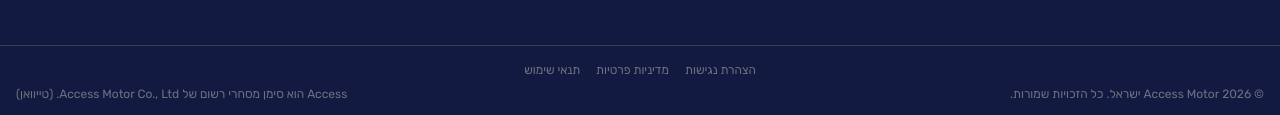
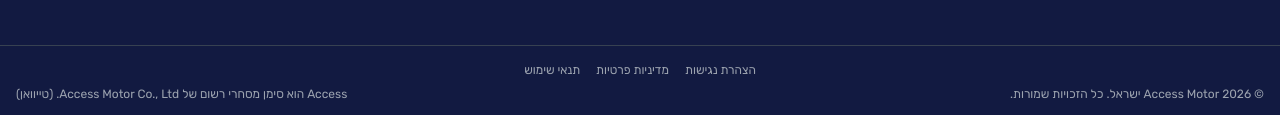
Before and after one commit to Almush-ops/access-motor-israel, an Astro site: page / in a window 1280 px wide. Shown: the part 5981-6096 px from the top of the page. Built offline with nearby package versions, Linux system fonts and the light colour scheme; Astro itself is replaced by a stand-in of ours.

Commit message:
Fix accessibility contrast in footer
- Changed bottom bar text from text-gray-500 to text-gray-400
- Improves contrast ratio on dark background for WCAG compliance

Co-Authored-By: Claude Opus 4.6 <noreply@anthropic.com>

```diff
--- a/src/components/Footer.astro
+++ b/src/components/Footer.astro
@@ -113,7 +113,7 @@ const socialLinks = [
 
   <!-- Bottom bar -->
   <div class="border-t border-gray-700">
-    <div class="max-w-7xl mx-auto px-4 py-4 space-y-2 text-xs text-gray-500">
+    <div class="max-w-7xl mx-auto px-4 py-4 space-y-2 text-xs text-gray-400">
       <div class="flex flex-wrap justify-center gap-4">
         <a href="/accessibility/" class="hover:text-access-400 transition-colors">הצהרת נגישות</a>
         <a href="/privacy/" class="hover:text-access-400 transition-colors">מדיניות פרטיות</a>
```
